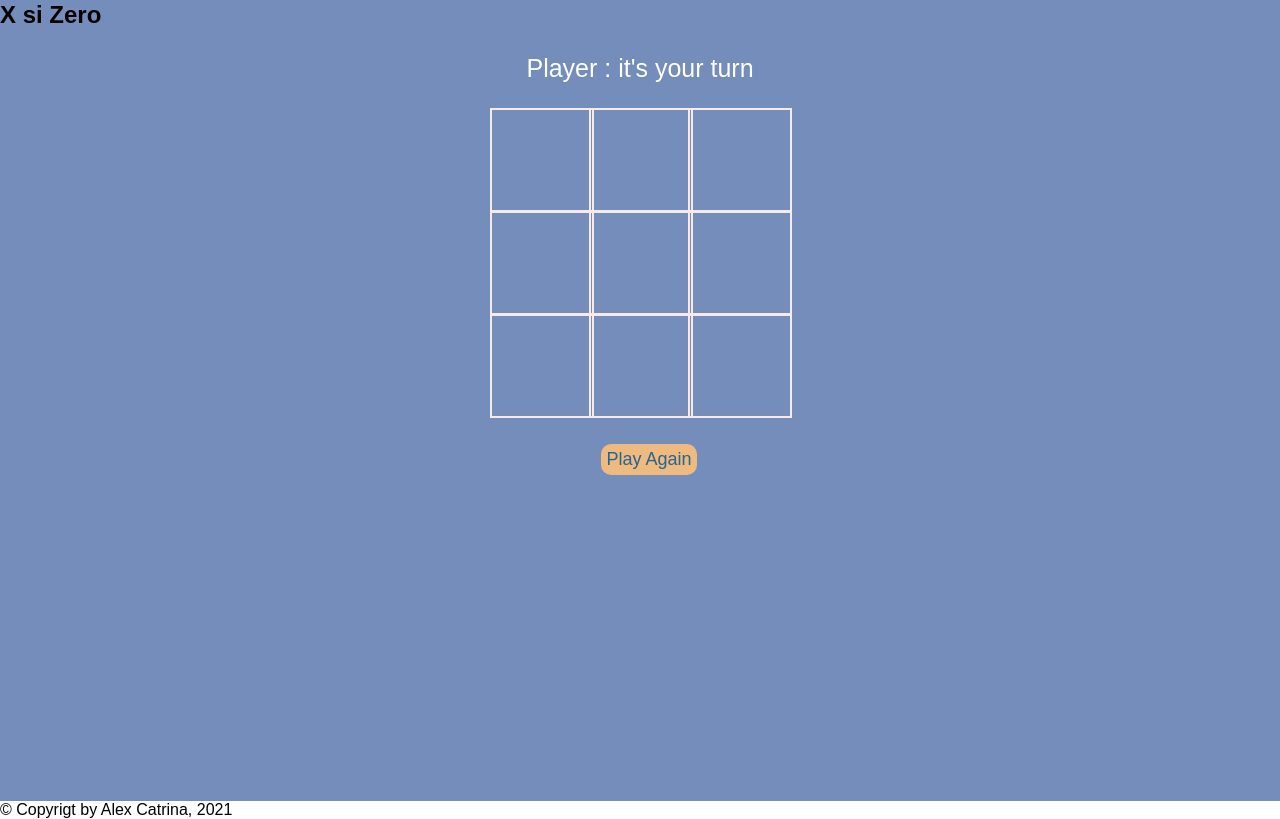
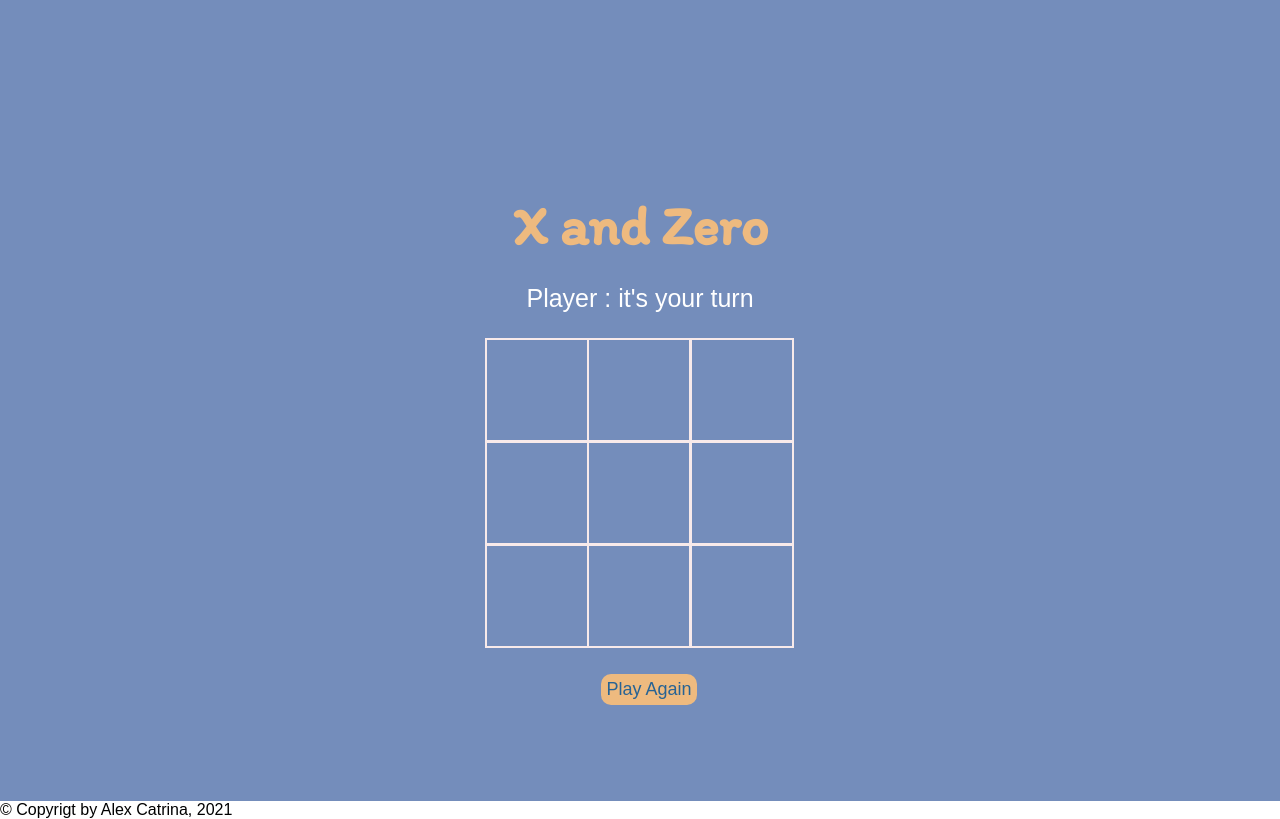
Before and after one commit to catrinaovidiualex/xAndZeroGame, a plain HTML site: page index.html in a window 1280 px wide. Both pictures are taken after a click on the button "Play Again". Drawn offline with Linux system fonts and the light colour scheme.

Commit message:
other commit

```diff
--- a/app.js
+++ b/app.js
@@ -1,12 +1,12 @@
 window.addEventListener('DOMContentLoaded', () => {
-    let box = Array.from(document.querySelectorAll('.box'));
+    let boxes = Array.from(document.querySelectorAll('.box'));
     let jucatorAles = document.querySelector('.jucator');
     let restartButton = document.querySelector('#restart');
     let anuntj = document.querySelector('.anunta');
 
     let tabeljoc = ['', '', '', '', '', '', '', '', ''];
     let currentPlayer = 'X';
-    let isGameActive = true;
+    let isActive = true;
 
     const PLAYERX_WON = 'PLAYERX_WON';
     const PLAYERO_WON = 'PLAYERO_WON';
@@ -14,7 +14,7 @@ window.addEventListener('DOMContentLoaded', () => {
 
 
 
-    const winningConditions = [
+    const winConditions = [
         [0, 1, 2],
         [3, 4, 5],
         [6, 7, 8],
@@ -28,7 +28,7 @@ window.addEventListener('DOMContentLoaded', () => {
     function handleResultValidation() {
         let ifWon = false;
         for (let i = 0; i <= 7; i++) {
-            const winCondition = winningConditions[i];
+            const winCondition = winConditions[i];
             const a = tabeljoc[winCondition[0]];
             const b = tabeljoc[winCondition[1]];
             const c = tabeljoc[winCondition[2]];
@@ -42,16 +42,16 @@ window.addEventListener('DOMContentLoaded', () => {
         }
 
     if (ifWon) {
-            anuntj(currentPlayer === 'X' ? PLAYERX_WON : PLAYERO_WON);
-            isGameActive = false;
+            validarej(currentPlayer === 'X' ? PLAYERX_WON : PLAYERO_WON);
+            isActive = false;
             return;
         }
 
     if (!tabeljoc.includes(''))
-        anuntj(again);
+        validarej(again);
     }
 
-    const anuntj = (type) => {
+    const validarej = (type) => {
         switch(type){
             case PLAYERO_WON:
                 anuntj.innerHTML = 'Player <span class="playerO">O</span> Won';
@@ -74,18 +74,18 @@ window.addEventListener('DOMContentLoaded', () => {
     };
 
     const updateBoard =  (index) => {
-        tabel[index] = currentPlayer;
+        tabeljoc[index] = currentPlayer;
     }
 
     const changePlayer = () => {
         jucatorAles.classList.remove(`player${currentPlayer}`);
         currentPlayer = currentPlayer === 'X' ? 'O' : 'X';
-        playerDisplay.innerText = currentPlayer;
-        playerDisplay.classList.add(`player${currentPlayer}`);
+        jucatorAles.innerText = currentPlayer;
+        jucatorAles.classList.add(`player${currentPlayer}`);
     }
 
     const userAction = (box, index) => {
-        if(isValidAction(box) && isGameActive) {
+        if(isValidAction(box) && isActive) {
             box.innerText = currentPlayer;
             box.classList.add(`player${currentPlayer}`);
             updateBoard(index);
@@ -95,22 +95,22 @@ window.addEventListener('DOMContentLoaded', () => {
     }
 
     const resetBoard = () => {
-        tabel = ['', '', '', '', '', '', '', '', ''];
-        isGameActive = true;
-        anuntj.classList.add('ascunde');
+        tabeljoc = ['', '', '', '', '', '', '', '', ''];
+        isActive = true;
+        anuntj.classList.add('.ascunde');
 
         if (currentPlayer === 'O') {
             changePlayer();
         }
 
-        casuta.forEach(box => {
-            casuta.innerText = '';
+        boxes.forEach(box => {
+            box.innerText = '';
             box.classList.remove('playerX');
             box.classList.remove('playerO');
         });
     }
 
-    box.forEach( (box, index) => {
+    boxes.forEach( (box, index) => {
         box.addEventListener('click', () => userAction(box, index));
     });
 
--- a/index.html
+++ b/index.html
@@ -7,12 +7,12 @@
     <link rel="preconnect" href="https://fonts.gstatic.com">
     <link href="https://fonts.googleapis.com/css2?family=Itim&display=swap" rel="stylesheet">
 
-    <title>X si Zero</title>
+    <title>X and Zero</title>
 </head>
 <body>
     <main class="background">
         <section class="titlu">
-            <h1>X si Zero</h1>
+            <h1>X and Zero</h1>
         </section>
         <section class="display">
             Player <span class="jucator playerX"> </span> : it's your turn
--- a/style.css
+++ b/style.css
@@ -10,12 +10,12 @@
     padding-top: 1px;
 }
 
-.titu {
-    color: white;
+h1 {
+    color: #eeba7f;
     text-align: center;
-    font-size: 35px;
+    font-size: 55px;
     font-family: 'Itim', cursive;
-    margin-top: 10%;
+    margin-top: 15%;
 }
 
 .display {
@@ -31,11 +31,13 @@
 }
 
 .container {
-    margin: 0 auto;
+    width:310px;
+    max-width: 310px;
+    margin: auto;
     display: grid;
     grid-template-columns: 33% 33% 33%;
     grid-template-rows: 33% 33% 33%;
-    max-width: 300px;
+
 
 }
 
```
